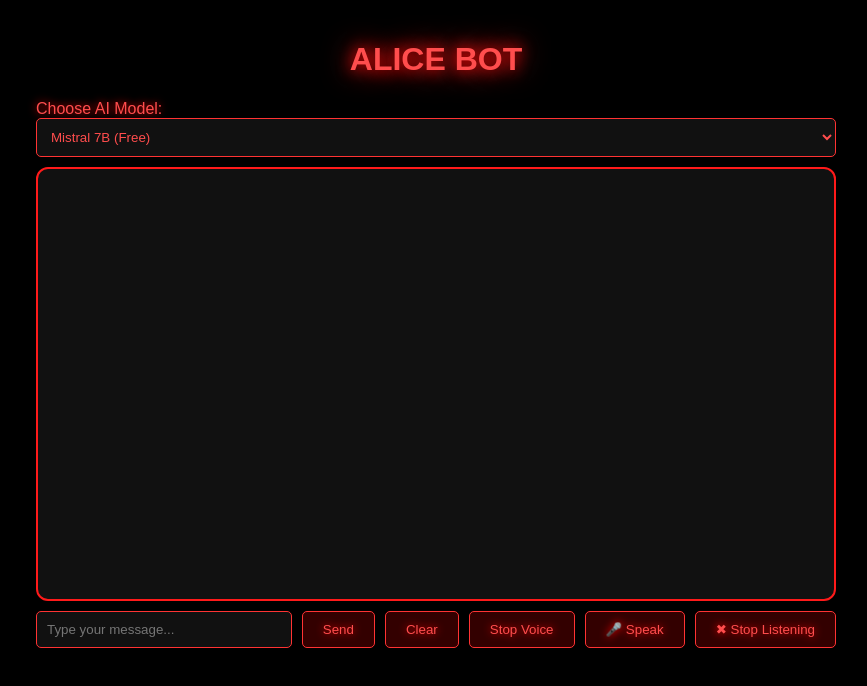
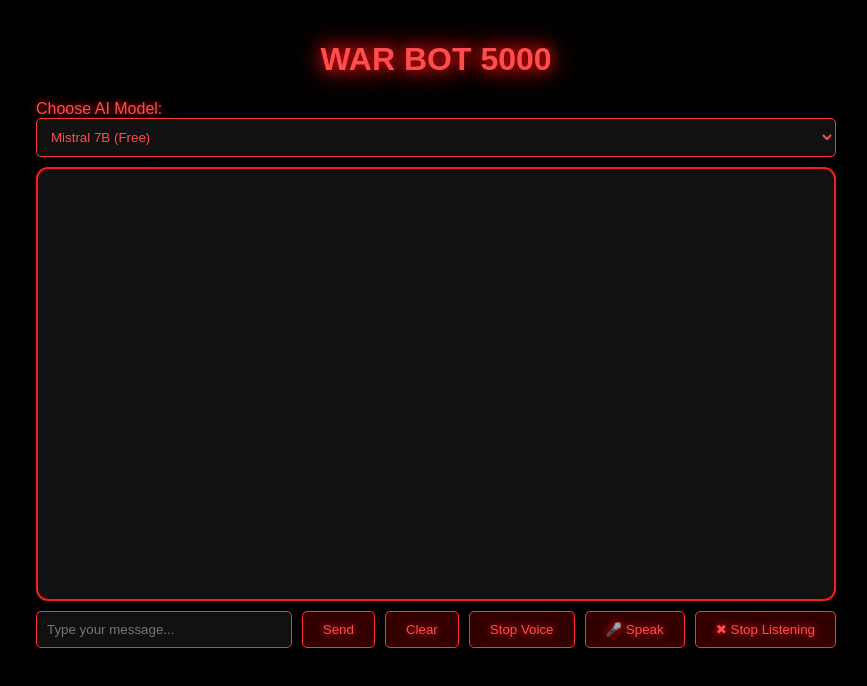
Before and after one commit to dutche007/openrouter-backend, a website: page public/index.html in a window 1280 px wide. Shown: the whole page, without its empty margins (204-1071 px from the left). Drawn offline with Linux system fonts and the light colour scheme.

Commit message:
Update index.html

```diff
--- a/public/index.html
+++ b/public/index.html
@@ -122,7 +122,7 @@
 </style>
 </head>
 <body>
-<h1>ALICE BOT</h1>
+<h1>WAR BOT 5000</h1>
 
 <label for="modelSelect">Choose AI Model:</label>
 <select id="modelSelect">
```
